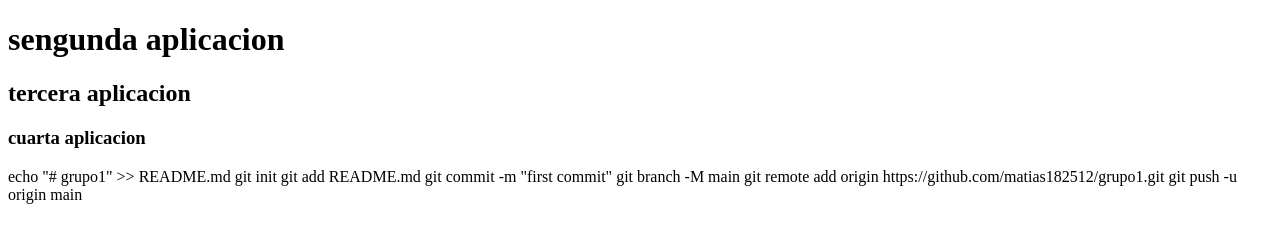
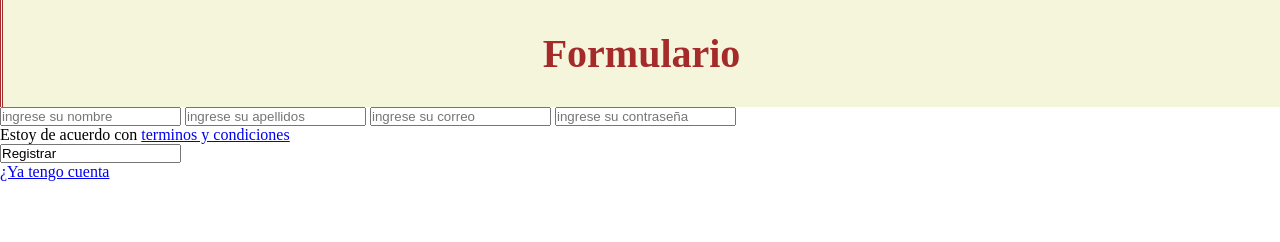
Before and after one commit to matias182512/grupo1, a plain HTML site: page index.html in a window 1280 px wide. Drawn offline with Linux system fonts and the light colour scheme.

Commit message:
first commit

```diff
--- a/index.html
+++ b/index.html
@@ -2,23 +2,28 @@
 <html lang="en">
 <head>
     <meta charset="UTF-8">
+    <title>mi primer sitio web</title>
     <meta http-equiv="X-UA-Compatible" content="IE=edge">
     <meta name="viewport" content="width=, initial-scale=1.0">
-    <title>Document</title>
+    <link rel="stylesheet" href="style.css"
+    <title><h1>Formulario</h1></title>
 </head>
 <body>
-  <h1>sengunda aplicacion</h1>
-  <h2>tercera aplicacion</h2>
-  <h3>cuarta aplicacion</h3>
+
+  <section class="form-register">
+    <input class="controls" type="tex" nombres="nombres" id="nombres" placeholder="ingrese su nombre">
+    <input class="controls" type="tex" apellidos="apellidos" id="apellidos" placeholder="ingrese su apellidos">
+    <input class="controls" type="email" correo="nombres" id="correo" placeholder="ingrese su correo">
+    <input class="controls" type="password" correo="nombres" id="nombres" placeholder="ingrese su contraseña">
+    <p>Estoy de acuerdo con <a href="#">terminos y condiciones</a></p>
+    <input class="botons" value="Registrar">
+    <p><a href="#">¿Ya tengo cuenta</a></p>
 
 
 
 
+  </section>
+
+
 </body>
-</html>echo "# grupo1" >> README.md
-git init
-git add README.md
-git commit -m "first commit"
-git branch -M main
-git remote add origin https://github.com/matias182512/grupo1.git
-git push -u origin main
+</html>
--- /dev/null
+++ b/style.css
@@ -0,0 +1,20 @@
+h1{
+    font-size: 60px;
+}
+
+* {
+    margin: 0;
+    padding: 0;
+    box-sizing: border-box
+}
+
+h1{
+    font-size: 40px;
+    color: brown;
+    display: flex;
+    justify-content: center;
+    list-style: none;
+    background-color: beige;
+    padding: 30px;
+    border-left-style: double;
+}
```
Also changed, not shown: 1 other file.
